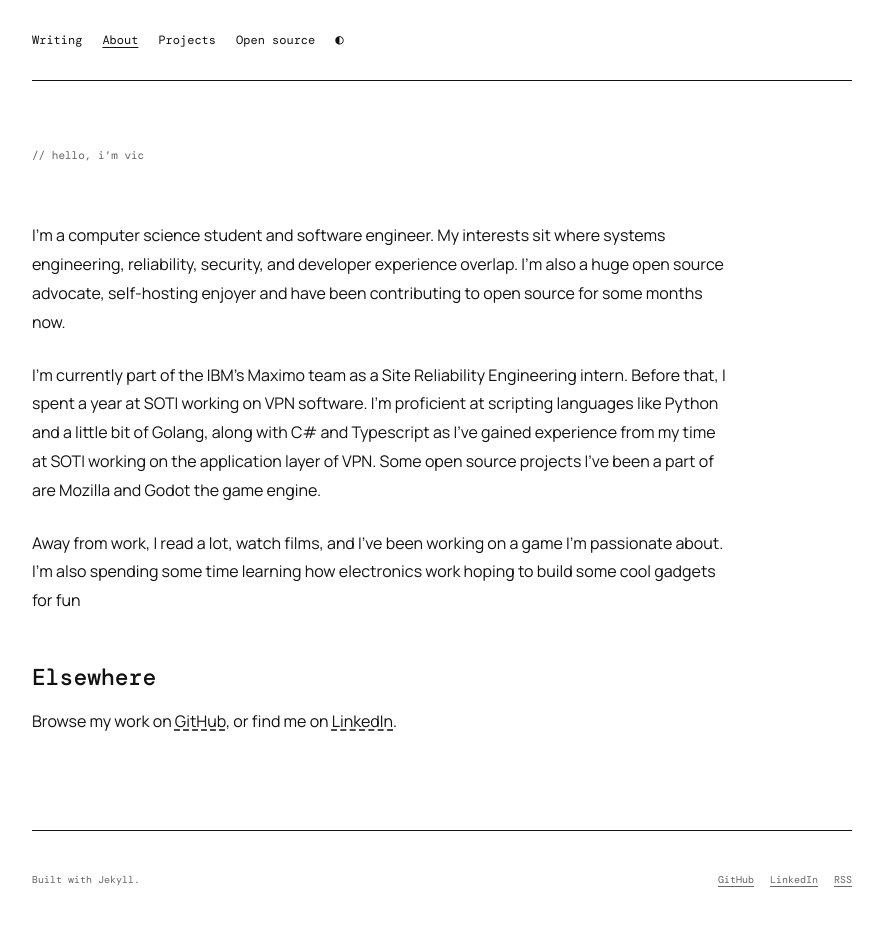
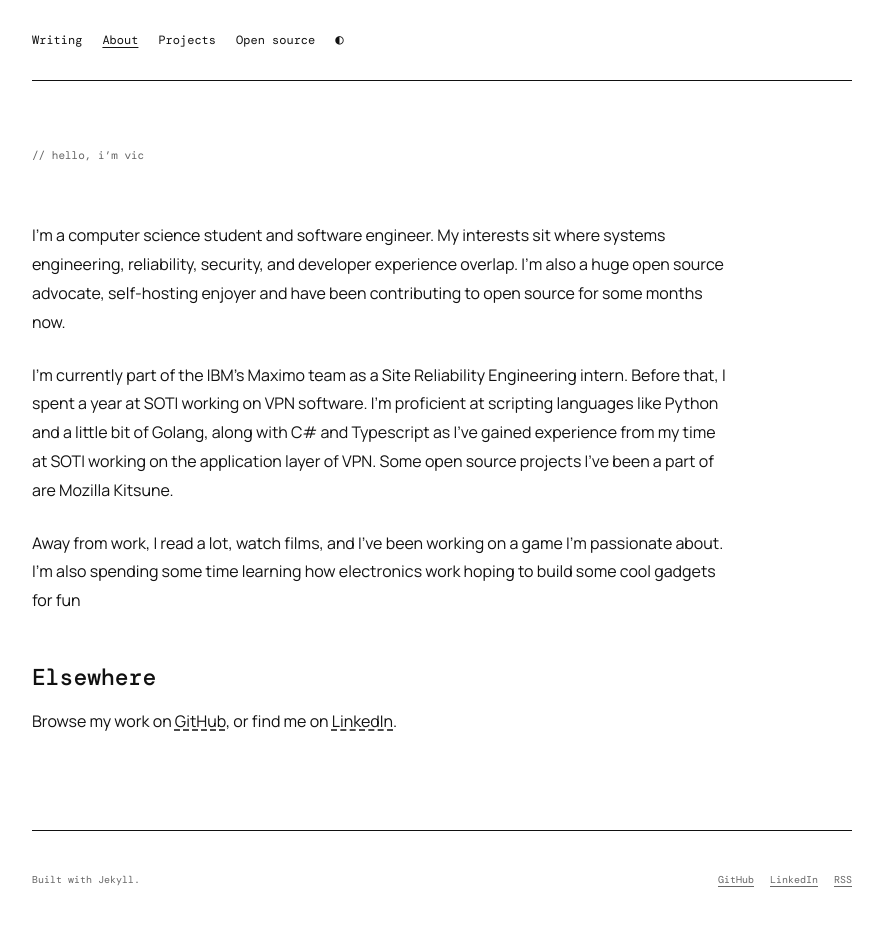
Before and after one commit to vichekaoeun/vichekaoeun.github.io, a Jekyll site: the page built from about.md, in a window 1280 px wide. Shown: the whole page, without its empty margins (198-1080 px from the left). Built offline with Jekyll 4.4.1, drawn with Linux system fonts in a browser that asks for light colours.

Commit message:
Update _data/about.yml (via Pages CMS)

```diff
--- a/_data/about.yml
+++ b/_data/about.yml
@@ -9,8 +9,7 @@ work: >-
   along with C# and Typescript as I've gained experience from my time at SOTI
   working on the application layer of VPN.
 
-  Some open source projects I've been a part of are Mozilla and Godot the game
-  engine.
+  Some open source projects I've been a part of are Mozilla Kitsune.
 personal: Away from work, I read a lot, watch films, and I've been working on a
   game I'm passionate about. I'm also spending some time learning how
   electronics work hoping to build some cool gadgets for fun
```
